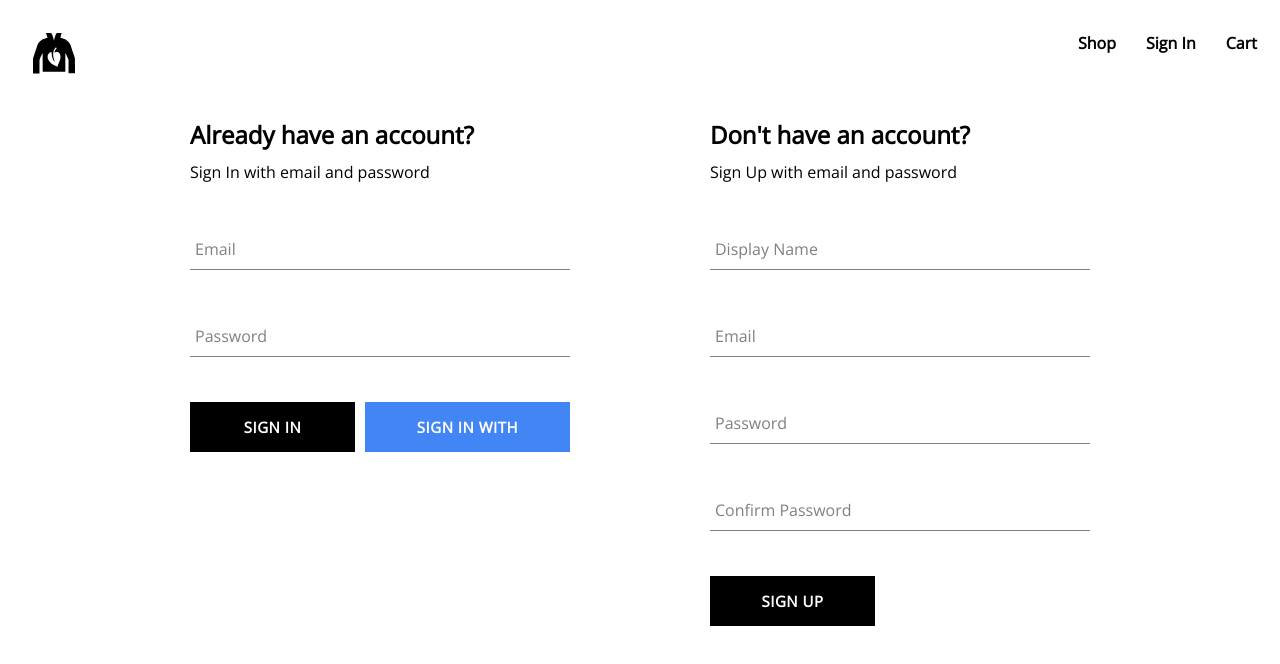
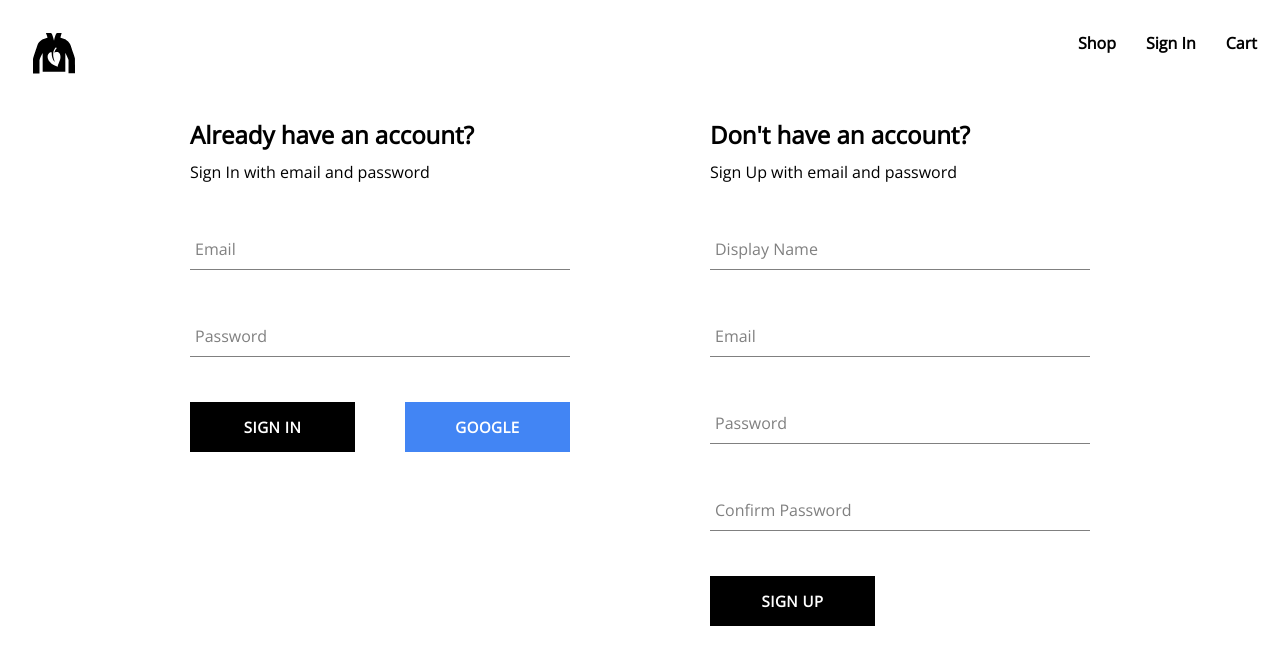
Before and after one commit to aAkHilsharma/Vogue-Vibe, a React (Create React App) app: page /sign-in in a window 1280 px wide. Shown: the top 664 px of the page. Built offline with nearby package versions, Linux system fonts and the light colour scheme; no server answers.

Commit message:
small refactor

```diff
--- a/src/components/sign-in-form/sign-in-form.component.jsx
+++ b/src/components/sign-in-form/sign-in-form.component.jsx
@@ -1,7 +1,6 @@
 import { useState } from 'react';
 import {
   signInWithGooglePopup,
-  createUserDocumentFromAuth,
   signInAuthUserWithEmailAndPassword,
 } from '../../utils/firbase.utils';
 
@@ -16,7 +15,6 @@ const defaultFormFields = {
 
 const SignInForm = () => {
   const [formFields, setFormFields] = useState(defaultFormFields);
-
   const { email, password } = formFields;
 
   const resetFormFields = () => {
@@ -30,7 +28,7 @@ const SignInForm = () => {
   const handleSubmit = async (e) => {
     e.preventDefault();
     try {
-      const res = await signInAuthUserWithEmailAndPassword(email, password);
+      await signInAuthUserWithEmailAndPassword(email, password);
       resetFormFields();
     } catch (error) {
       switch (error.code) {
@@ -48,8 +46,7 @@ const SignInForm = () => {
   };
 
   const signInWithGoogle = async () => {
-    const { user } = await signInWithGooglePopup();
-    await createUserDocumentFromAuth(user);
+    await signInWithGooglePopup();
   };
 
   return (
@@ -76,7 +73,7 @@ const SignInForm = () => {
         <div className='buttons-container'>
           <Button type='submit'>Sign In</Button>
           <Button type='button' buttonType='google' onClick={signInWithGoogle}>
-            Sign in with google
+            Google
           </Button>
         </div>
       </form>
--- a/src/components/sign-up-form/sign-up-form.component.jsx
+++ b/src/components/sign-up-form/sign-up-form.component.jsx
@@ -17,7 +17,6 @@ const defaultFormFields = {
 
 const SignUpForm = () => {
   const [formFields, setFormFields] = useState(defaultFormFields);
-
   const { displayName, email, password, confirmPassword } = formFields;
 
   const handleChange = (event) => {
```
